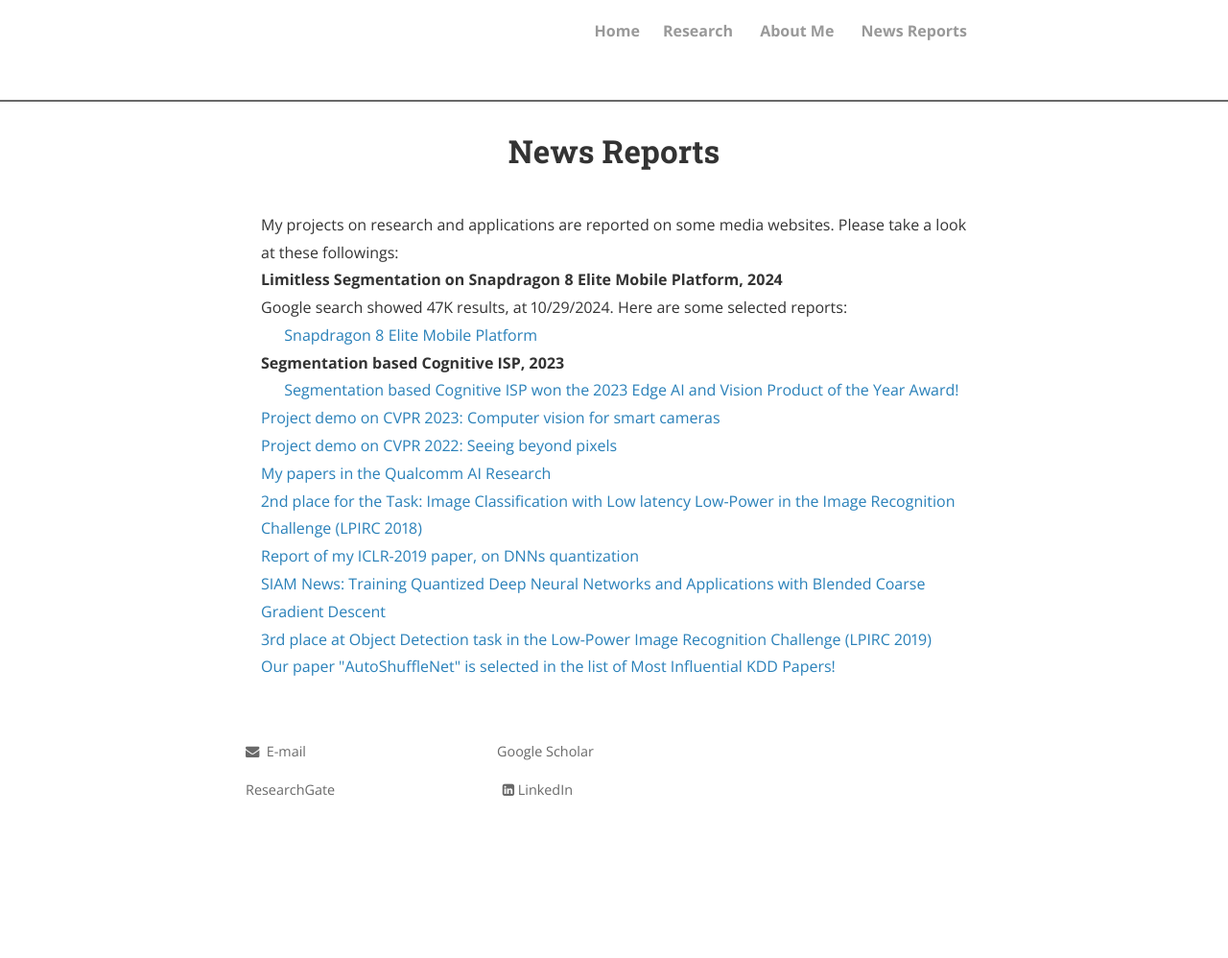
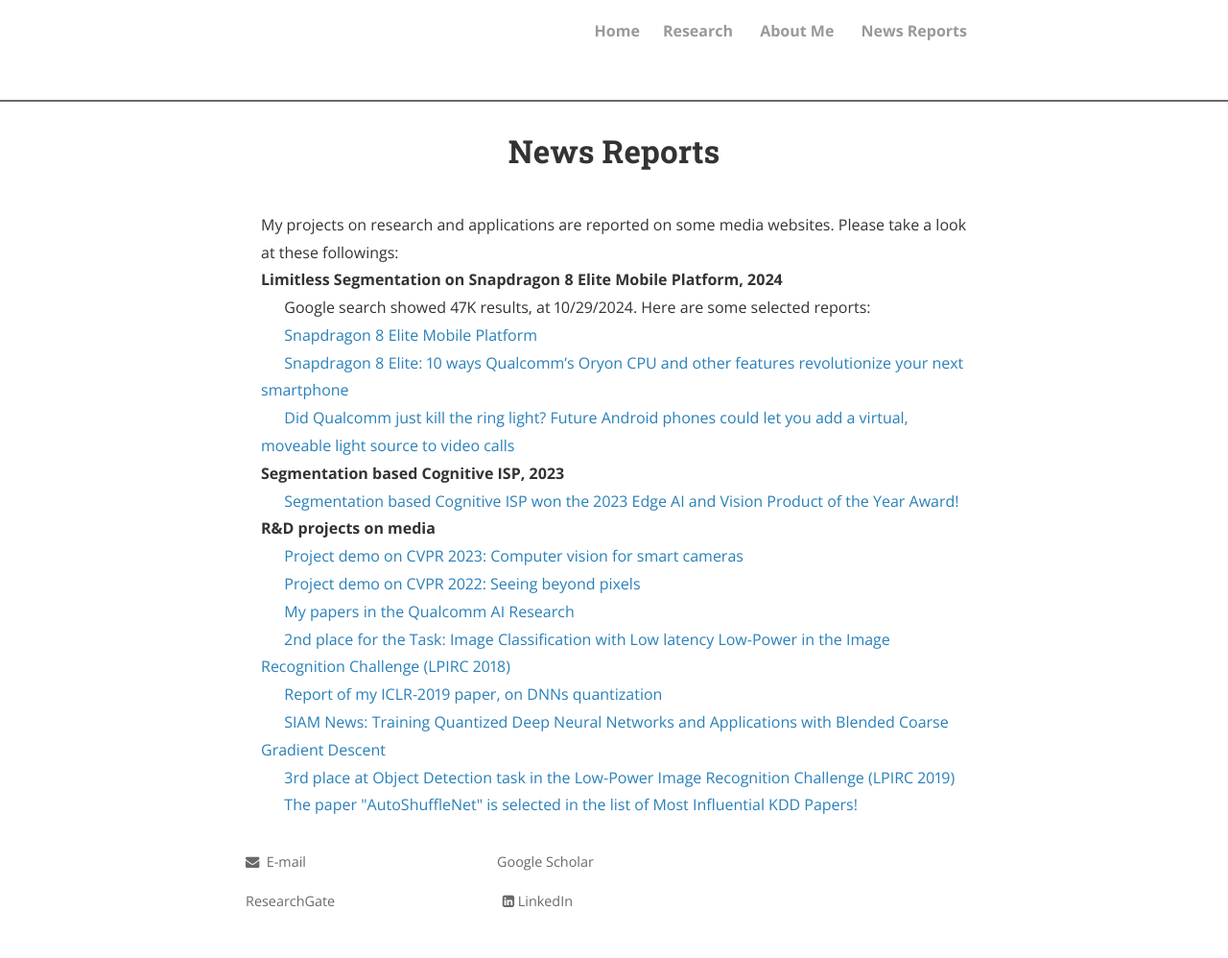
Before and after one commit to zsivine/zsivine.github.io, a Jekyll site: the page built from webreport.html, in a window 1280 px wide. Shown: the whole page at 96% size. Built offline with Jekyll 4.4.1, drawn with Linux system fonts in a browser that asks for light colours; nearby versions of some CDN libraries; comment, search, counter and statistics services are not loaded; a style sheet for code colours, icons or effects is not loaded; before the commit the page ends 900 px from its top, so only the background shows below that.

Commit message:
update 10/29/24

```diff
--- a/webreport.html
+++ b/webreport.html
@@ -5,37 +5,45 @@ permalink: /webreport/
 ---
 My projects on research and applications are reported on some media websites.
 Please take a look at these followings:
+
 <br> <strong>Limitless Segmentation on Snapdragon 8 Elite Mobile Platform, 2024</strong>
-<br> Google search showed 47K results, at 10/29/2024. Here are some selected reports:
-<br>    &ensp; &ensp; <a href="https://www.qualcomm.com/products/mobile/snapdragon/smartphones/snapdragon-8-series-mobile-platforms/snapdragon-8-elite-mobile-platform/" target="_self">
-    Snapdragon 8 Elite Mobile Platform </a>
+    <br> &ensp; &ensp; Google search showed 47K results, at 10/29/2024. Here are some selected reports:
+    <br> &ensp; &ensp; <a href="https://www.qualcomm.com/products/mobile/snapdragon/smartphones/snapdragon-8-series-mobile-platforms/snapdragon-8-elite-mobile-platform/" target="_self">
+        Snapdragon 8 Elite Mobile Platform </a>
+
+    <br> &ensp; &ensp; <a href="https://www.qualcomm.com/news/onq/2024/10/snapdragon-8-elite-10-ways-qualcomms-oryon-cpu-and-other-features-revolutionize-smartphone" target="_self">
+        Snapdragon 8 Elite: 10 ways Qualcomm’s Oryon CPU and other features revolutionize your next smartphone </a>
+
+    <br> &ensp; &ensp; <a href="https://www.techradar.com/phones/android/did-qualcomm-just-kill-the-ring-light-future-android-phones-could-let-you-add-a-virtual-moveable-light-source-to-video-calls" target="_self">
+        Did Qualcomm just kill the ring light? Future Android phones could let you add a virtual, moveable light source to video calls </a>
+
 
 <br><strong>Segmentation based Cognitive ISP, 2023</strong>
-<br> &ensp; &ensp; <a href="https://www.edge-ai-vision.com/2023/05/2023-edge-ai-and-vision-product-of-the-year-award-winner-showcase-qualcomm-cameras-and-sensors/" target="_self">
-    Segmentation based Cognitive ISP won the 2023 Edge AI and Vision Product of the Year Award! </a><br>
+    <br> &ensp; &ensp; <a href="https://www.edge-ai-vision.com/2023/05/2023-edge-ai-and-vision-product-of-the-year-award-winner-showcase-qualcomm-cameras-and-sensors/" target="_self">
+        Segmentation based Cognitive ISP won the 2023 Edge AI and Vision Product of the Year Award! </a>
 
 
-<a href="https://www.youtube.com/watch?v=HauXCVErfsM&ab_channel=QualcommResearch" target="_self">
-    Project demo on CVPR 2023: Computer vision for smart cameras</a><br>
+<br><strong>R&D projects on media</strong>
+    <br> &ensp; &ensp; <a href="https://www.youtube.com/watch?v=HauXCVErfsM&ab_channel=QualcommResearch" target="_self">
+        Project demo on CVPR 2023: Computer vision for smart cameras</a>
 
-<a href="https://www.youtube.com/watch?v=aY7zFACrDGo&ab_channel=QualcommResearch" target="_self">
-    Project demo on CVPR 2022: Seeing beyond pixels</a><br>
+    <br> &ensp; &ensp; <a href="https://www.youtube.com/watch?v=aY7zFACrDGo&ab_channel=QualcommResearch" target="_self">
+        Project demo on CVPR 2022: Seeing beyond pixels</a>
 
-<a href="https://www.qualcomm.com/research/artificial-intelligence/ai-research/papers" target="_self">
-    My papers in the Qualcomm AI Research</a><br>
+    <br> &ensp; &ensp; <a href="https://www.qualcomm.com/research/artificial-intelligence/ai-research/papers" target="_self">
+        My papers in the Qualcomm AI Research</a>
 
-<a href="https://rebootingcomputing.ieee.org/lpirc/2018" target="_self">
-    2nd place for the Task: Image Classification with Low latency Low-Power in the Image Recognition Challenge (LPIRC 2018)</a><br>
+    <br> &ensp; &ensp; <a href="https://rebootingcomputing.ieee.org/lpirc/2018" target="_self">
+        2nd place for the Task: Image Classification with Low latency Low-Power in the Image Recognition Challenge (LPIRC 2018)</a>
 
-<a href="https://www.qualcomm.com/news/onq/2019/03/12/heres-why-quantization-matters-ai" target="_self">
-    Report of my ICLR-2019 paper, on DNNs quantization</a><br>
+    <br> &ensp; &ensp; <a href="https://www.qualcomm.com/news/onq/2019/03/12/heres-why-quantization-matters-ai" target="_self">
+        Report of my ICLR-2019 paper, on DNNs quantization</a>
 
-<a href="https://sinews.siam.org/Details-Page/training-quantized-deep-neural-networks-and-applications-with-blended-coarse-gradient-descent-3" target="_self">
-    SIAM News: Training Quantized Deep Neural Networks and Applications with Blended Coarse Gradient Descent</a><br>
+    <br> &ensp; &ensp; <a href="https://sinews.siam.org/Details-Page/training-quantized-deep-neural-networks-and-applications-with-blended-coarse-gradient-descent-3" target="_self">
+        SIAM News: Training Quantized Deep Neural Networks and Applications with Blended Coarse Gradient Descent</a>
 
-<a href="https://rebootingcomputing.ieee.org/lpirc/2019" target="_self">
-    3rd place at Object Detection task in the Low-Power Image Recognition Challenge (LPIRC 2019)</a><br>
+    <br> &ensp; &ensp; <a href="https://rebootingcomputing.ieee.org/lpirc/2019" target="_self">
+        3rd place at Object Detection task in the Low-Power Image Recognition Challenge (LPIRC 2019)</a>
 
-<a href="https://www.paperdigest.org/2021/05/most-influential-kdd-papers-2021-05/" target="_self">
-    Our paper "AutoShuffleNet" is selected in the list of Most Influential KDD Papers! </a><br>
-<br>
+    <br> &ensp; &ensp; <a href="https://www.paperdigest.org/2021/05/most-influential-kdd-papers-2021-05/" target="_self">
+        The paper "AutoShuffleNet" is selected in the list of Most Influential KDD Papers! </a>
```
